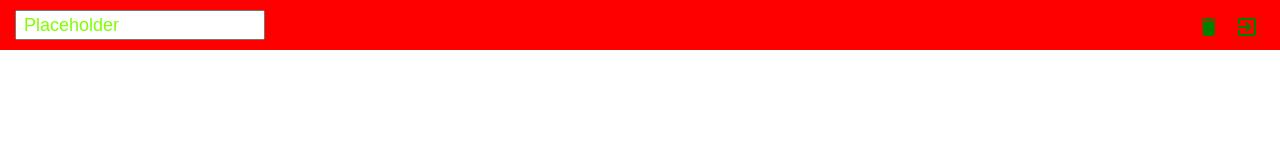
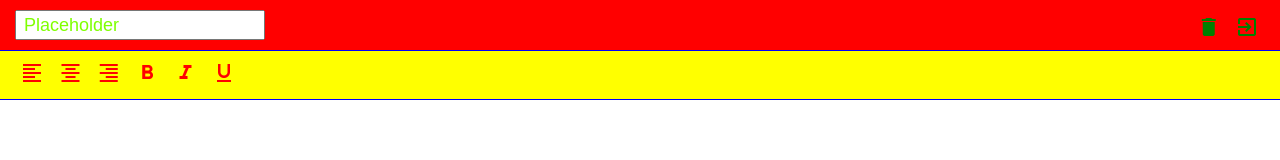
Before and after one commit to jugosoft/CustomExcel, a website built with webpack: page src/index.html in a window 1280 px wide. Built offline with nearby package versions, Linux system fonts and the light colour scheme.

Commit message:
Toolbar's Scratch

```diff
--- a/src/index.html
+++ b/src/index.html
@@ -26,7 +26,26 @@
             </div>
 
             <div class="excel__toolbar">
-
+                <div>
+                    <div class="button">
+                        <i class="material-icons">format_align_left</i>
+                    </div>
+                    <div class="button">
+                        <i class="material-icons">format_align_center</i>
+                    </div>
+                    <div class="button">
+                        <i class="material-icons">format_align_right</i>
+                    </div>
+                    <div class="button">
+                        <i class="material-icons">format_bold</i>
+                    </div>
+                    <div class="button">
+                        <i class="material-icons">format_italic</i>
+                    </div>
+                    <div class="button">
+                        <i class="material-icons">format_underline</i>
+                    </div>
+                </div>
             </div>
 
             <div class="excel__formula">
--- a/src/scss/_variables.scss
+++ b/src/scss/_variables.scss
@@ -1,6 +1,10 @@
 $header-height: 50px;
 $header-colour: red;
 
+$toolbar-height: 50px;
+$toolbar-colour: yellow;
+
+$border-colour: blue;
 $border-colour-hover: grey;
 $border-colour-focus: orange;
 
--- a/src/scss/toolbar.scss
+++ b/src/scss/toolbar.scss
@@ -3,4 +3,22 @@
 
 .excel__toolbar {
 
+    position: absolute;
+
+    background-color: $toolbar-colour;
+    left: 0;
+    right: 0;
+    top: $header-height; /*Относительно позиции header'а*/
+    height: $toolbar-height;
+
+    border-top: 1px solid $border-colour;
+    border-bottom: 1px solid $border-colour;
+
+    display: flex;
+    padding: 10px 15px 15px;
+
+    & .button {
+        @include generic-button(red, 25px);
+        margin-top: 0; /*Перезапишем свойство*/
+    }
 }
```
